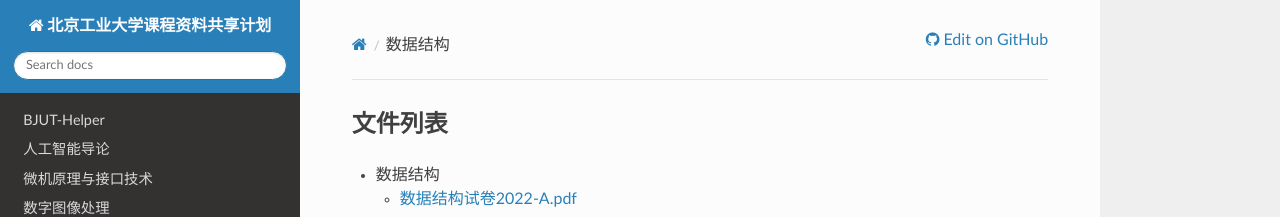
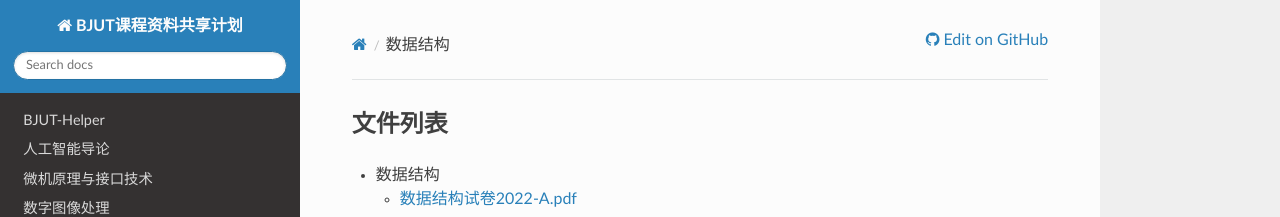
Before and after one commit to bjut-swift/BJUT-Helper, an MkDocs documentation site: the page built from docs/数据结构.md, in a window 1280 px wide. Shown: the top 217 px of the page. Built offline with MkDocs 1.6.1, drawn with Linux system fonts in a browser that asks for light colours; nearby versions of some CDN libraries.

Commit message:
update theme

```diff
--- a/mkdocs.yml
+++ b/mkdocs.yml
@@ -1,3 +1,4 @@
-site_name: 北京工业大学课程资料共享计划
-theme: readthedocs
+site_name: BJUT课程资料共享计划
+theme:
+  name: readthedocs
 repo_url: https://github.com/Nagi-ovo/BJUT-Helper
```
